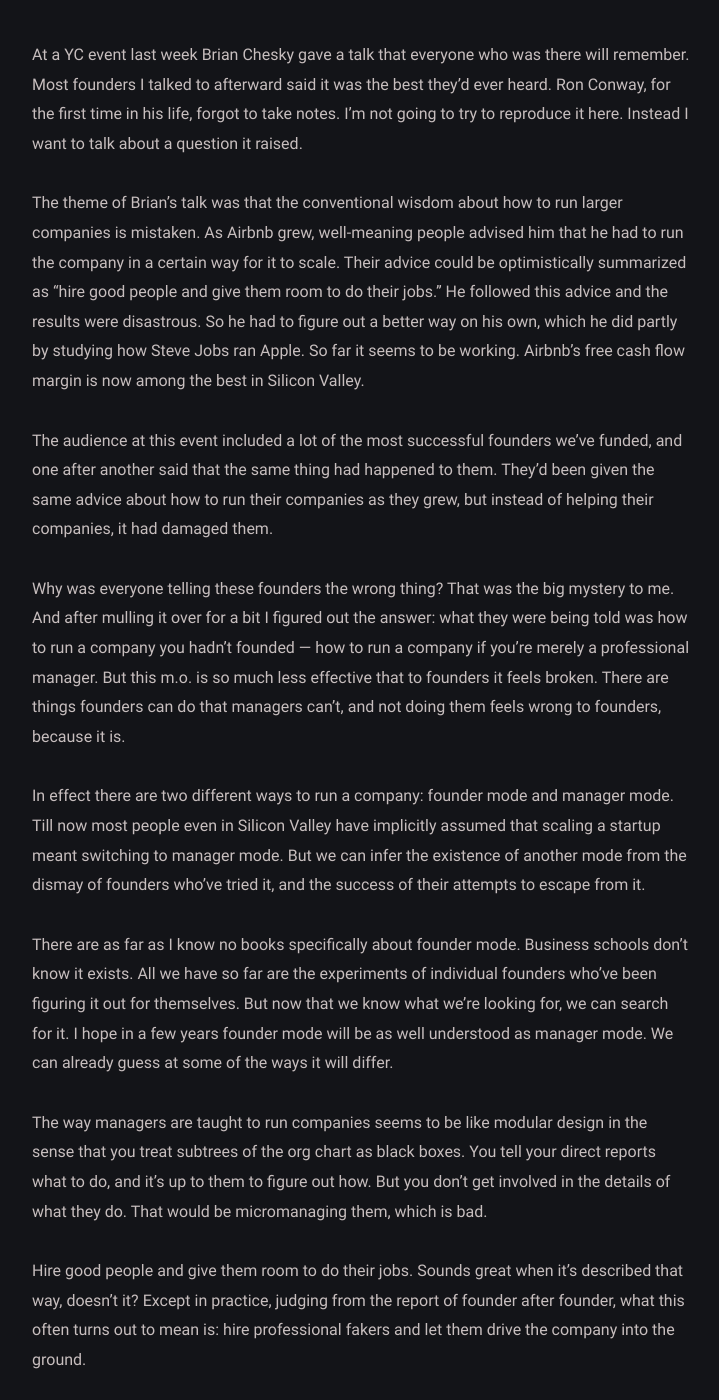
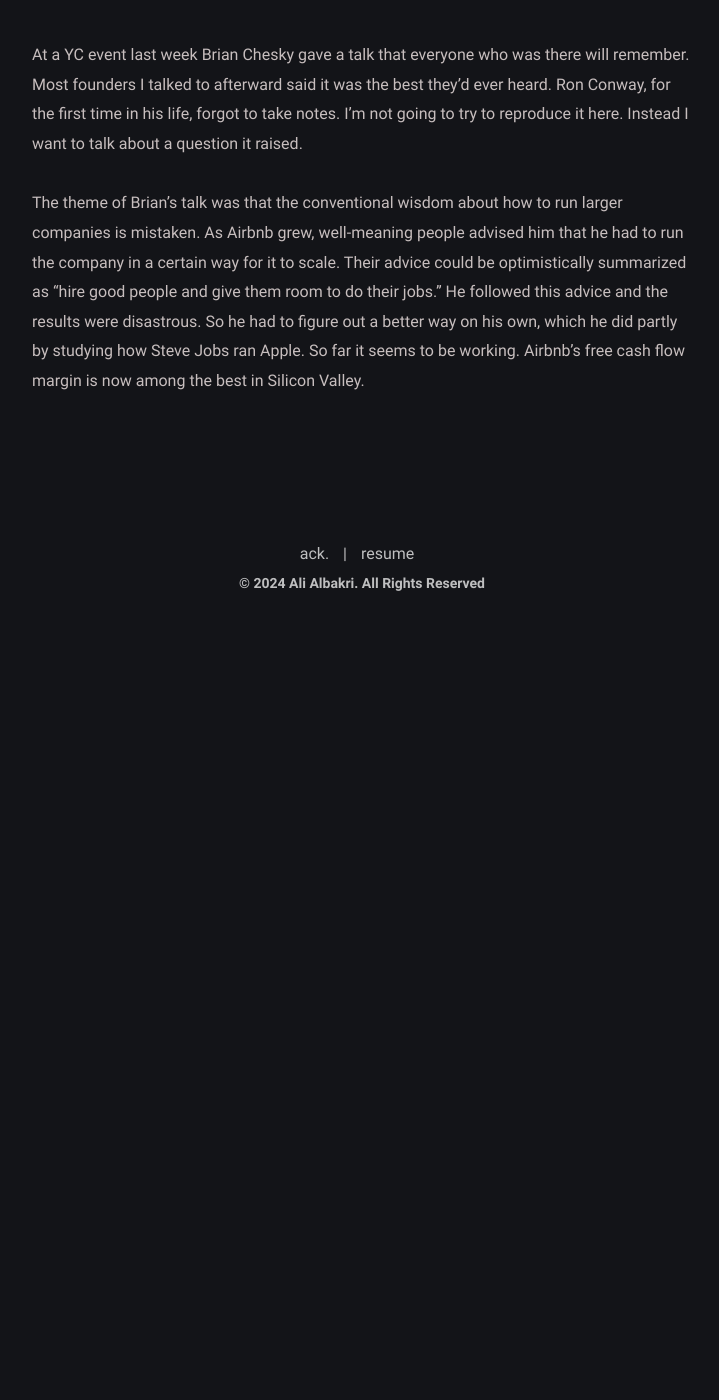
Before and after one commit to AliAlbakri/MPB, a Jekyll site: the page built from _posts/welcoming-post/2024-09-23-welcoming-post.md, in a window 1280 px wide and 1400 px high, scrolled down 313 px. Shown: the whole window, without its empty margins (278-997 px from the left). Built offline with Jekyll 4.4.1, drawn with Linux system fonts in a browser that asks for light colours; comment, search, counter and statistics services are not loaded; after the commit the page ends 943 px from its top, so only the background shows below that; some of the changed text lies outside the part shown.

Commit message:
updating blog

```diff
--- a/_posts/welcoming-post/2024-09-23-welcoming-post.md
+++ b/_posts/welcoming-post/2024-09-23-welcoming-post.md
@@ -13,27 +13,3 @@ comments: true
 At a YC event last week Brian Chesky gave a talk that everyone who was there will remember. Most founders I talked to afterward said it was the best they'd ever heard. Ron Conway, for the first time in his life, forgot to take notes. I'm not going to try to reproduce it here. Instead I want to talk about a question it raised.
 
 The theme of Brian's talk was that the conventional wisdom about how to run larger companies is mistaken. As Airbnb grew, well-meaning people advised him that he had to run the company in a certain way for it to scale. Their advice could be optimistically summarized as "hire good people and give them room to do their jobs." He followed this advice and the results were disastrous. So he had to figure out a better way on his own, which he did partly by studying how Steve Jobs ran Apple. So far it seems to be working. Airbnb's free cash flow margin is now among the best in Silicon Valley.
-
-The audience at this event included a lot of the most successful founders we've funded, and one after another said that the same thing had happened to them. They'd been given the same advice about how to run their companies as they grew, but instead of helping their companies, it had damaged them.
-
-Why was everyone telling these founders the wrong thing? That was the big mystery to me. And after mulling it over for a bit I figured out the answer: what they were being told was how to run a company you hadn't founded — how to run a company if you're merely a professional manager. But this m.o. is so much less effective that to founders it feels broken. There are things founders can do that managers can't, and not doing them feels wrong to founders, because it is.
-
-In effect there are two different ways to run a company: founder mode and manager mode. Till now most people even in Silicon Valley have implicitly assumed that scaling a startup meant switching to manager mode. But we can infer the existence of another mode from the dismay of founders who've tried it, and the success of their attempts to escape from it.
-
-There are as far as I know no books specifically about founder mode. Business schools don't know it exists. All we have so far are the experiments of individual founders who've been figuring it out for themselves. But now that we know what we're looking for, we can search for it. I hope in a few years founder mode will be as well understood as manager mode. We can already guess at some of the ways it will differ.
-
-The way managers are taught to run companies seems to be like modular design in the sense that you treat subtrees of the org chart as black boxes. You tell your direct reports what to do, and it's up to them to figure out how. But you don't get involved in the details of what they do. That would be micromanaging them, which is bad.
-
-Hire good people and give them room to do their jobs. Sounds great when it's described that way, doesn't it? Except in practice, judging from the report of founder after founder, what this often turns out to mean is: hire professional fakers and let them drive the company into the ground.
-
-One theme I noticed both in Brian's talk and when talking to founders afterward was the idea of being gaslit. Founders feel like they're being gaslit from both sides — by the people telling them they have to run their companies like managers, and by the people working for them when they do. Usually when everyone around you disagrees with you, your default assumption should be that you're mistaken. But this is one of the rare exceptions. VCs who haven't been founders themselves don't know how founders should run companies, and C-level execs, as a class, include some of the most skillful liars in the world. [1]
-
-Whatever founder mode consists of, it's pretty clear that it's going to break the principle that the CEO should engage with the company only via his or her direct reports. "Skip-level" meetings will become the norm instead of a practice so unusual that there's a name for it. And once you abandon that constraint there are a huge number of permutations to choose from.
-
-For example, Steve Jobs used to run an annual retreat for what he considered the 100 most important people at Apple, and these were not the 100 people highest on the org chart. Can you imagine the force of will it would take to do this at the average company? And yet imagine how useful such a thing could be. It could make a big company feel like a startup. Steve presumably wouldn't have kept having these retreats if they didn't work. But I've never heard of another company doing this. So is it a good idea, or a bad one? We still don't know. That's how little we know about founder mode. [2]
-
-Obviously founders can't keep running a 2000 person company the way they ran it when it had 20. There's going to have to be some amount of delegation. Where the borders of autonomy end up, and how sharp they are, will probably vary from company to company. They'll even vary from time to time within the same company, as managers earn trust. So founder mode will be more complicated than manager mode. But it will also work better. We already know that from the examples of individual founders groping their way toward it.
-
-Indeed, another prediction I'll make about founder mode is that once we figure out what it is, we'll find that a number of individual founders were already most of the way there — except that in doing what they did they were regarded by many as eccentric or worse. [3]
-
-Curiously enough it's an encouraging thought that we still know so little about founder mode. Look at what founders have achieved already, and yet they've achieved this against a headwind of bad advice. Imagine what they'll do once we can tell them how to run their companies like Steve Jobs instead of John Sculley.
```
